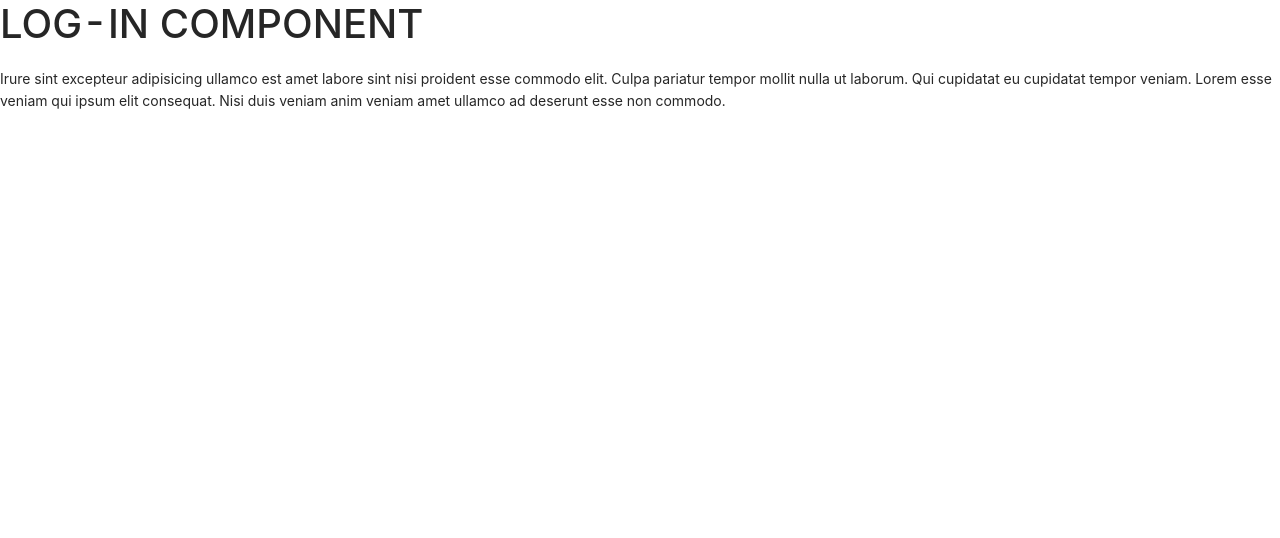
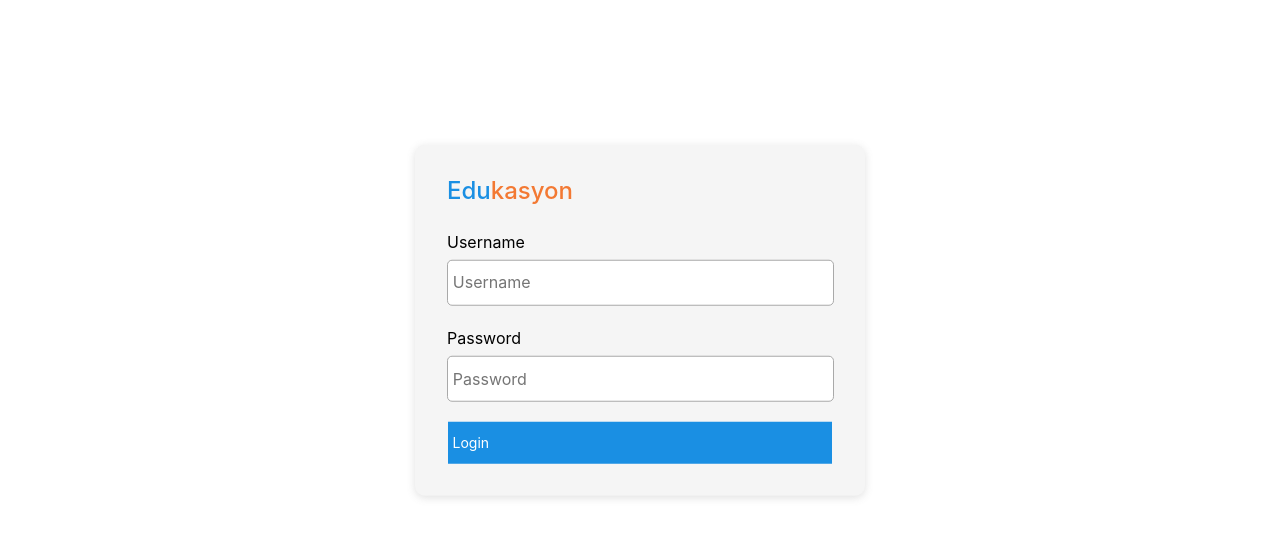
Before and after one commit to jklagrosa/Online-Learning-Web-Application, a Next.js app: page /login in a window 1280 px wide. Shown: the top 538 px of the page. Built offline with nearby package versions, Linux system fonts and the light colour scheme.

Commit message:
Added: login page

```diff
--- a/pages/login/index.js
+++ b/pages/login/index.js
@@ -1,14 +1,26 @@
+import styles from "../../styles/LOGIN.module.scss";
+import { Container } from "react-bootstrap";
+
 const LogIn = () => {
   return (
     <>
-      <h1>LOG-IN COMPONENT</h1>
-      <p>
-        Irure sint excepteur adipisicing ullamco est amet labore sint nisi
-        proident esse commodo elit. Culpa pariatur tempor mollit nulla ut
-        laborum. Qui cupidatat eu cupidatat tempor veniam. Lorem esse veniam qui
-        ipsum elit consequat. Nisi duis veniam anim veniam amet ullamco ad
-        deserunt esse non commodo.
-      </p>
+      <div id={styles._login_wrapper}>
+        <Container fluid="lg" className="p-0">
+          <div className={styles._login_box_}>
+            <h3>
+              Edu<span>kasyon</span>
+            </h3>
+            <div className={styles._login_form_}>
+              <label>Username</label>
+              <input type="text" placeholder="Username" />
+
+              <label>Password</label>
+              <input type="password" placeholder="Password" />
+              <button type="submit">Login</button>
+            </div>
+          </div>
+        </Container>
+      </div>
     </>
   );
 };
--- /dev/null
+++ b/styles/LOGIN.module.scss
@@ -0,0 +1,83 @@
+@import "../styles/utils.module.scss";
+
+
+#_login_wrapper{
+    position: relative;
+    padding: 4rem 2rem;
+background-color: white;
+
+    width: 100vw;
+    min-height: 100vh;
+
+
+@media only screen and (max-width: 768px) {
+    padding: 2rem 1rem;
+}
+
+
+    ._login_box_{
+        position: absolute;
+        top: 40%;
+        left: 50%;
+        transform: translate(-50%, -50%);
+        margin: 0 auto;
+        max-width: 450px;
+        width: 100%;
+        padding: 2rem;
+        background-color: whitesmoke;
+        box-shadow: rgba(99, 99, 99, 0.2) 0px 2px 8px 0px;
+        border-radius: 10px;
+
+
+        h3{
+            margin: 0;
+            color: $BLUE;
+            font-size: 1.5rem;
+            margin-bottom: 1.5rem;
+            span{
+                color: $ORANGE;
+            }
+        }
+
+
+
+        ._login_form_{
+            input, button{
+                all: unset;
+                margin: 0 auto;
+                display: block;
+                border: none;
+                outline: none;
+                box-shadow: none;
+                max-width: 375px;
+                width: 100%;
+            }
+
+            label{
+                margin-bottom: 0.3rem;
+                color: black;
+                font-size: 1rem;
+            }
+
+            input{
+                margin-bottom: 1.25rem;
+                background-color: white;
+                color: $BLACK;
+                border: 1px solid darkgray;
+                padding: 0.6rem 0.3rem;
+                border-radius: 5px;
+                font-size: 1rem;
+            }
+
+            button{
+                margin: 0 auto;
+                padding: 0.6rem 0.3rem;
+                background-color: $BLUE;
+                color: white;
+            }
+
+        }
+
+    }
+
+}
```
